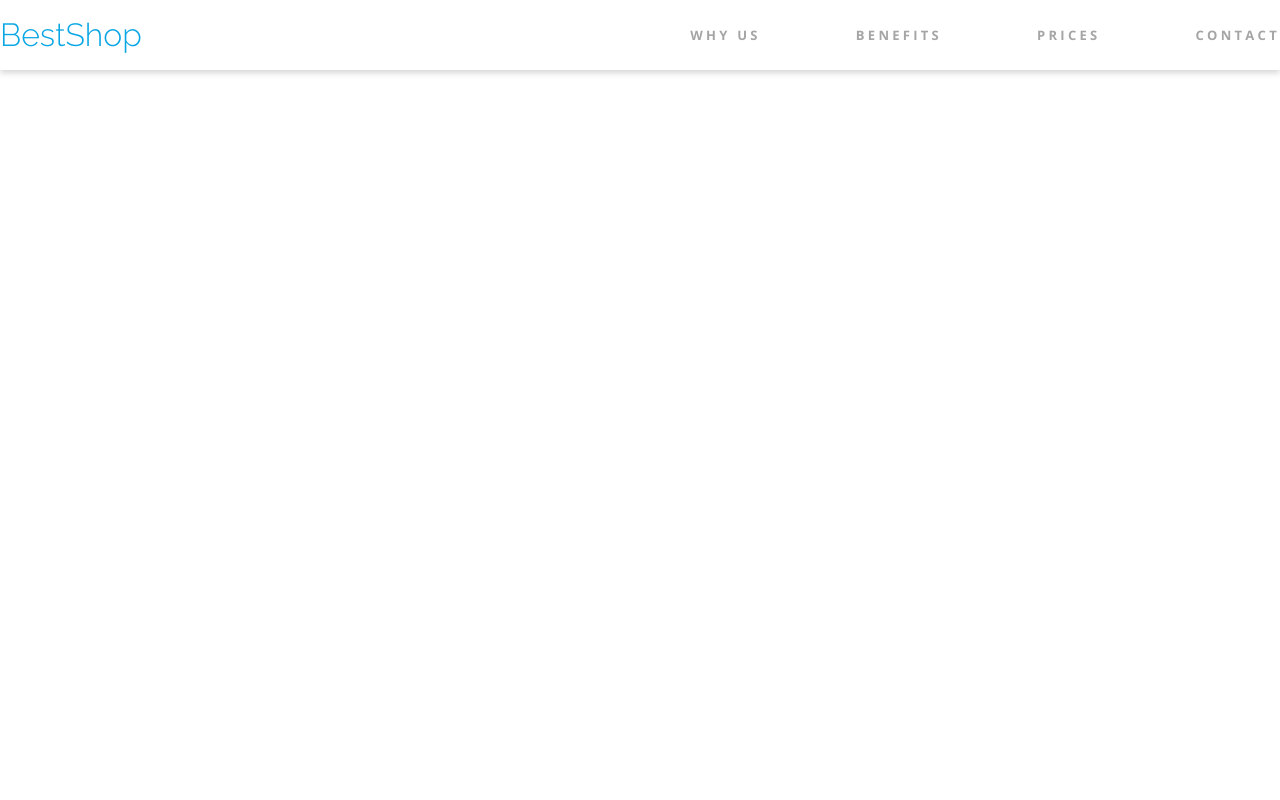
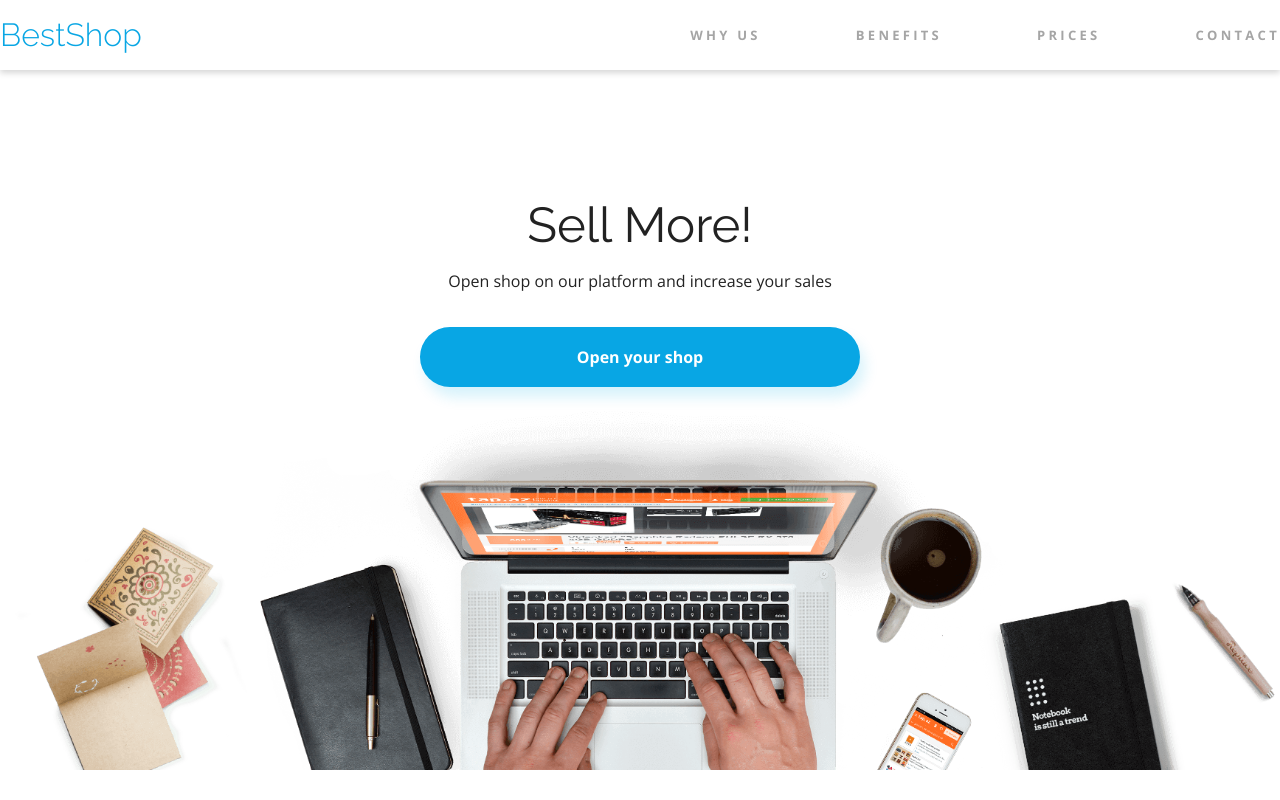
Before and after one commit to marekjudzinski/bestShop_workshop_pt1, a plain HTML site: page index.html in a window 1280 px wide. Drawn offline with nearby package versions, Linux system fonts and the light colour scheme.

Commit message:
opener in main section

```diff
--- a/css/main.css
+++ b/css/main.css
@@ -22,7 +22,7 @@
     width: 1352px;
 }
 
-/*HEADER*/
+/*-----HEADER-----*/
 .header{
     height: 70px;
     display: flex;
@@ -34,7 +34,7 @@
     align-items: center;
     justify-content: space-between;
 }
-h1{
+.header-nav p{
     font-family: var(--raleway);
     font-weight: 300;
     font-size: 32px;
@@ -58,3 +58,37 @@ h1{
     color: var(--color-black);
     border-bottom: 4px solid var(--color-primary);
 }
+
+
+/*-----MAIN-----*/
+.main{}
+.section-opener{
+    display: flex;
+    flex-direction: column;
+    align-items: center;
+}
+.section-opener h1{
+    font-family: var(--raleway);
+    font-size: 49px;
+    margin-top: 130px;
+}
+.section-opener p{
+    font-family: var(--open-sans);
+    font-size: 16px;
+    margin-top: 24px;
+    margin-bottom: 38px;
+}
+.section-opener a{
+    font-family: var(--open-sans);
+    font-size: 16px;
+    font-weight: bold;
+    text-decoration: none;
+    background-color: var(--color-primary);
+    color: var(--color-white);
+    padding: 22px 157px;
+    border-radius: 40px;
+    box-shadow: 5px 10px 14px var(--color-primary-shadow);
+}
+.section-opener img{
+    width: 100%;
+}
--- a/index.html
+++ b/index.html
@@ -12,7 +12,7 @@
 <body>
 <header class="header">
     <nav class="header-nav container">
-        <h1>BestShop</h1>
+        <p>BestShop</p>
         <ul class="nav-list">
             <li><a href="#">WHY US</a></li>
             <li><a href="#">BENEFITS</a></li>
@@ -21,5 +21,13 @@
         </ul>
     </nav>
 </header>
+<main class="main">
+    <section class="section-opener">
+        <h1>Sell More!</h1>
+        <p>Open shop on our platform and increase your sales</p>
+        <a href="#">Open your shop</a>
+        <img alt="" src="assets/Background.png">
+    </section>
+</main>
 </body>
 </html>
```
